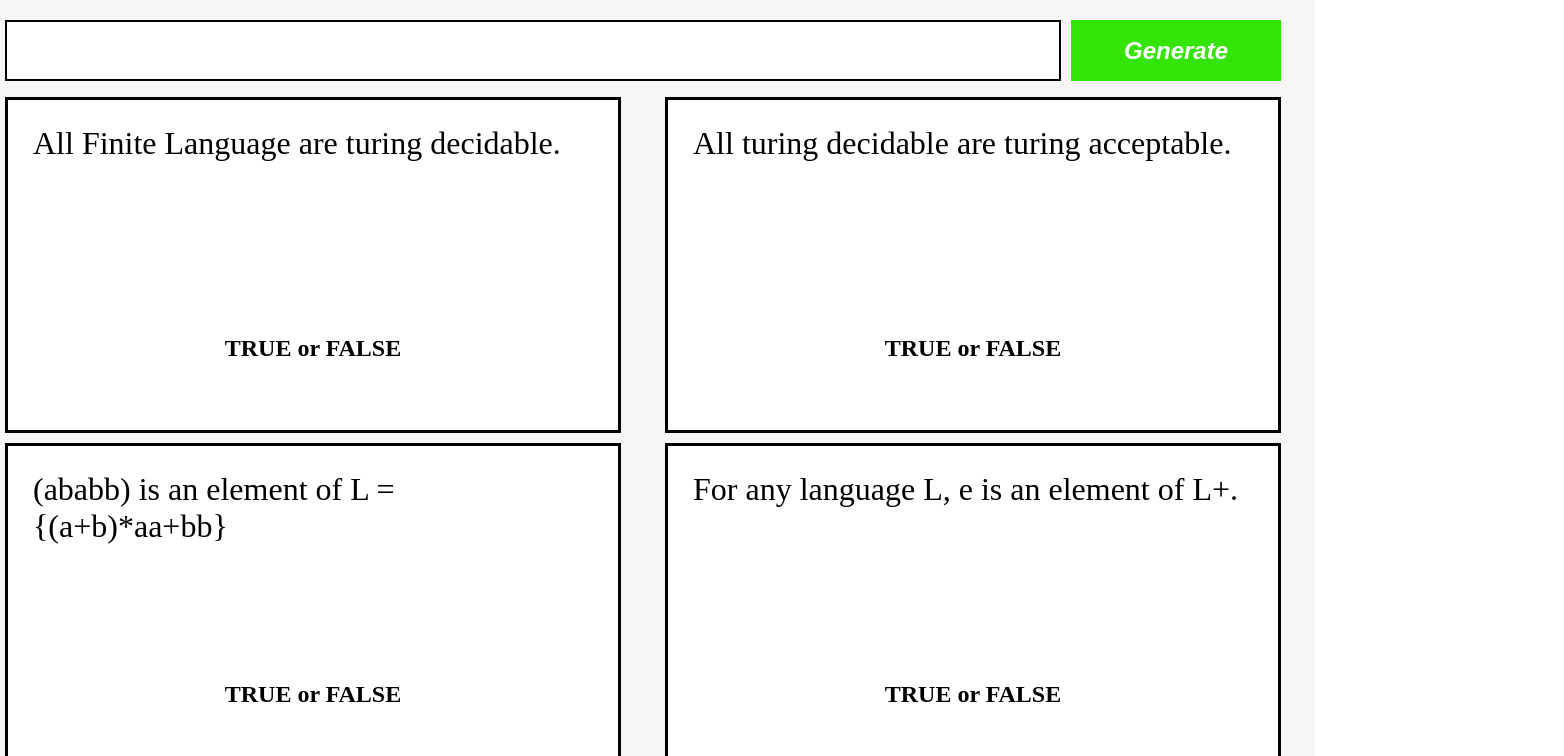
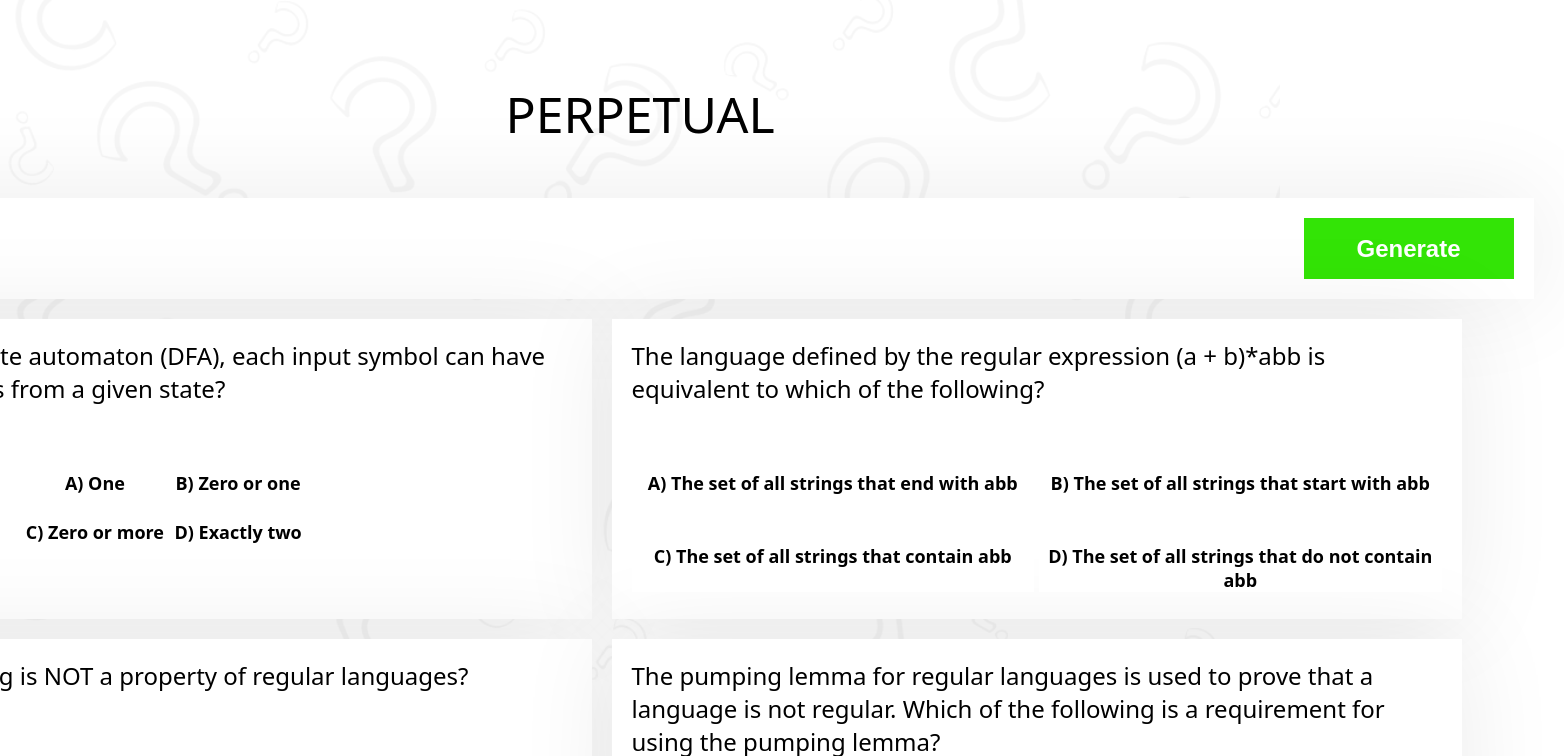
Before and after one commit to Raymart-Leyson/Problem-Generator, a React (Create React App) app in the folder problem-generator/: page / in a window 1280 px wide. Shown: the top 756 px of the page, 1564 px wide, since content can reach past the window. Built offline with nearby package versions, Linux system fonts and the light colour scheme.

Commit message:
Update App UI

```diff
--- a/problem-generator/src/App.css
+++ b/problem-generator/src/App.css
@@ -1,19 +1,32 @@
+
 body {
   margin: 0;
-  padding: 0;
+  padding: 50px;
   display: flex;
+  flex-wrap: wrap;
   justify-content: center;
   align-items: center;
   height: 100vh;
   position: relative;
+  font-family: system-ui, -apple-system, BlinkMacSystemFont, 'Segoe UI', Roboto, Oxygen, Ubuntu, Cantarell, 'Open Sans', 'Helvetica Neue', sans-serif;
 }
 
-body::before {
+.title{
+  margin-left: auto;
+  margin-right: auto;
+  width: 100%;
+  font-size: 50px;
+  text-align: center;
+  margin-bottom: 50px;
+}
+
+
+body:before {
   content: "";
   background-image: url('./Background.png');
   background-size: cover;
   background-repeat: no-repeat;
-  opacity: 0.08; /* Adjust the opacity value as needed */
+  opacity: 0.035; /* Adjust the opacity value as needed */
   position: absolute;
   top: 0;
   left: 0;
@@ -22,38 +35,51 @@ body::before {
   z-index: -1;
 }
 
+body:after{
+  background-color: black;
+  opacity: 0.1;
+}
+
 .mainUI {
+  display: flexbox;
   justify-content: center;
-  background-color: #F6F6F6;
-  height: 820px;
-  width: 1350px;
+  padding: 30px;
+  background-color: transparent;
+  height: fit-content;
+  width: fit-content;
 }
 
 .input-container {
-  background-color: #F6F6F6;
+  display: flex;
+  padding: 20px;
+  justify-content: center;
+  background-color: rgb(255, 255, 255);
+  margin-bottom: 20px;
+  box-shadow: 0 0 100px rgba(0, 0, 0, 0.08);
 }
 
+*:focus{
+  outline: none;
+ }
+
 .generate {
-  margin-left: 40px;
-  background-color: white;
-  height: 55px;
-  width: 1035px;
+  height: 59px;
+  width: 1500px;
   font-size: x-large;
   padding-left: 15px;
-  margin-top: 30px;
-  border: 2px solid black;
+  flex-grow: 20px;
+  text-decoration: underline #eeee;
+  border-style: none;
 }
 
 .btn_generate{
-  margin-top: 30px;
   height: 61px;
-  margin-left: 10px;
+  margin-left: 20px;
   font-size: x-large;
   justify-content: center;
   align-items: center;
   width: 210px;
   padding: 5px;
-  font-style:italic;
   font-weight: bold;
   color: white;
   background-color: rgb(51, 228, 6);
@@ -64,36 +90,67 @@ body::before {
   background-color: rgb(0, 223, 0);
 }
 
+.question-box-container{
+  margin-left: -45px;
+  width: fit-content;
+  height: fit-content;
+  display: flexbox;
+}
+
 ul{
   display: grid;
   grid-template-columns: repeat(2, 1fr);
   grid-template-rows: repeat(2, 1fr);
-  grid-gap: 10px;
+  grid-gap: 20px;
 }
 
 li{
-  height: 320px;
-  width: 600px;
-  border: 3px solid black;
+  display: inline-block;
   list-style: none;
+  padding: 0;
+  width: 850px;
+  height: 300px;
   justify-content: center;
   align-items: center;
-  padding: 5px;
   background-color: white;
+  overflow: hidden;
+  box-shadow: 0 0 100px rgba(0, 0, 0, 0.08);
 }
+
 
 .question{
   position: relative;
+  background-color: re;
   height: 180px;
   padding: 20px;
-  font-size: xx-large;
+  font-size: x-large;
 }
 
-.choice{
-  position: relative;
+.choices {
+  display: flex;
   justify-content: center;
-  padding: 10px;
+}
+
+.choices-grid {
+  display: grid;
+  grid-template-columns: repeat(2, 1fr);
+  grid-template-rows: repeat(2, 1fr);
+  grid-gap: 5px;
+}
+
+.choice {
   text-align: center;
-  font-size: x-large;
+  margin-bottom: 20px;
+  font-size: large;
   font-weight: bold;
+  background-color: white;
 }
+.space{
+  width: .1px;
+  height: 20px;
+}
+
+.question-box.overflown {
+  opacity: 30;
+  background-color: red; /* Apply transparency or any other desired effect */
+}
--- a/problem-generator/src/App.js
+++ b/problem-generator/src/App.js
@@ -4,41 +4,56 @@ function App() {
 
   const questionslist = [
     {
-      question: "All Finite Language are turing decidable.",
-      choice: "TRUE or FALSE"
+      question: "In a deterministic finite automaton (DFA), each input symbol can have how many transitions from a given state? ",
+      choice: ["A) One", "B) Zero or one", "C) Zero or more", "D) Exactly two"]
     },
     {
-      question: "All turing decidable are turing acceptable.",
-      choice: "TRUE or FALSE"
+      question: "The language defined by the regular expression (a + b)*abb is equivalent to which of the following?",
+      choice: ["A) The set of all strings that end with abb", "B) The set of all strings that start with abb", "C) The set of all strings that contain abb", "D) The set of all strings that do not contain abb"]
     },
     {
-      question: "(ababb) is an element of L = {(a+b)*aa+bb}",
-      choice: "TRUE or FALSE"
+      question: "Which of the following is NOT a property of regular languages?",
+      choice: ["A) Closed under union", "B) Closed under intersection", "C) Closed under complement", "D) Closed under concatenation"]
     },
     {
-      question: "For any language L, e is an element of L+.",
-      choice: "TRUE or FALSE"
+      question: "The pumping lemma for regular languages is used to prove that a language is not regular. Which of the following is a requirement for using the pumping lemma?",
+      choice: ["A) The language is finite", "B) The language is infinite", "C) The language contains only a's and b's", "D) The language is context-free"]
     }
   ];
+
+
 
   return (
     <div className="ProblemGenerator" >
       <div className="mainUI">
+        <div className="title">PERPETUAL</div>
         <div className="input-container">
-          <input type="text" className="generate"></input>
+          <input type="text" className="generate" placeholder="Type here"></input>
           <button className="btn_generate">Generate</button>
         </div>
         <div className="question-box-container">
           <ul>
             {questionslist.map((question, index) => (
               <li key={index}>
-                <div className="question">{question.question}</div>
-                <div className="choice">{question.choice}</div>
+                <div className="question">
+                  {question.question}
+                  <br></br>
+                  <br></br>
+                  <br></br>
+                  <div className="choices">
+                  <div className="choices-grid">
+                    {question.choice.map((option, index) => (
+                      <div key={index} className="choice">{option}</div>
+                    ))}
+                  </div>
+                  </div>
+                </div>
               </li>
             ))}
           </ul>
         </div>
       </div>
+      <div className="space"></div>
     </div>
   );
 }
```
